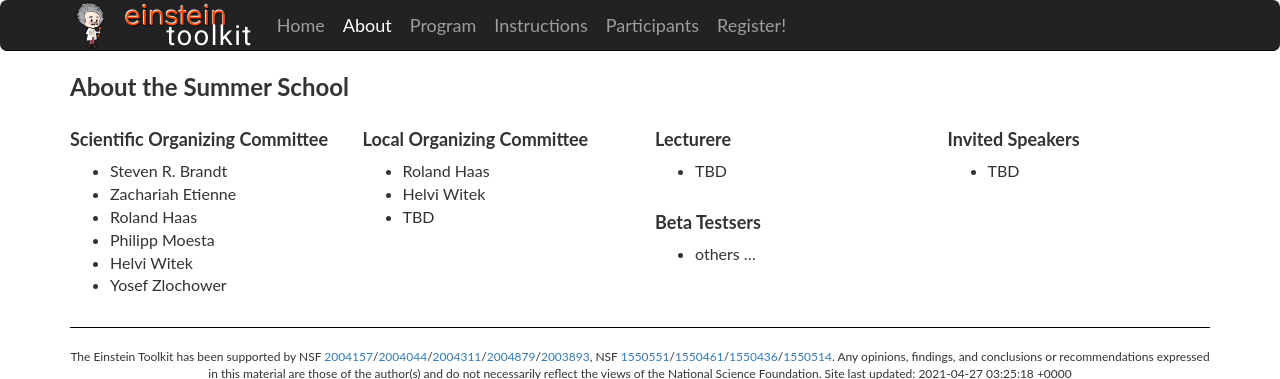
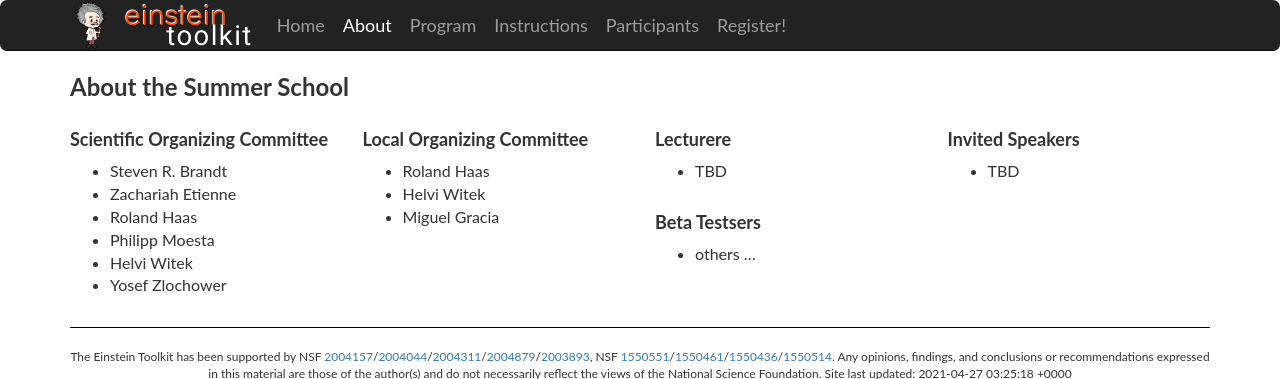
Before and after one commit to EinsteinToolkit/et2021uiuc, a Jekyll site: the page built from about.md, in a window 1280 px wide, cut to the strip 0-379 px from the top of the page. Built offline with Jekyll 4.4.1, drawn with Linux system fonts in a browser that asks for light colours.

Commit message:
LOC name added.

```diff
--- a/about.md
+++ b/about.md
@@ -21,7 +21,7 @@ title: About
 ## Local  Organizing Committee
 * Roland Haas
 * Helvi Witek
-* TBD
+* Miguel Gracia
 </div>
 
 <div class="col-sm-3" markdown="1">
```
